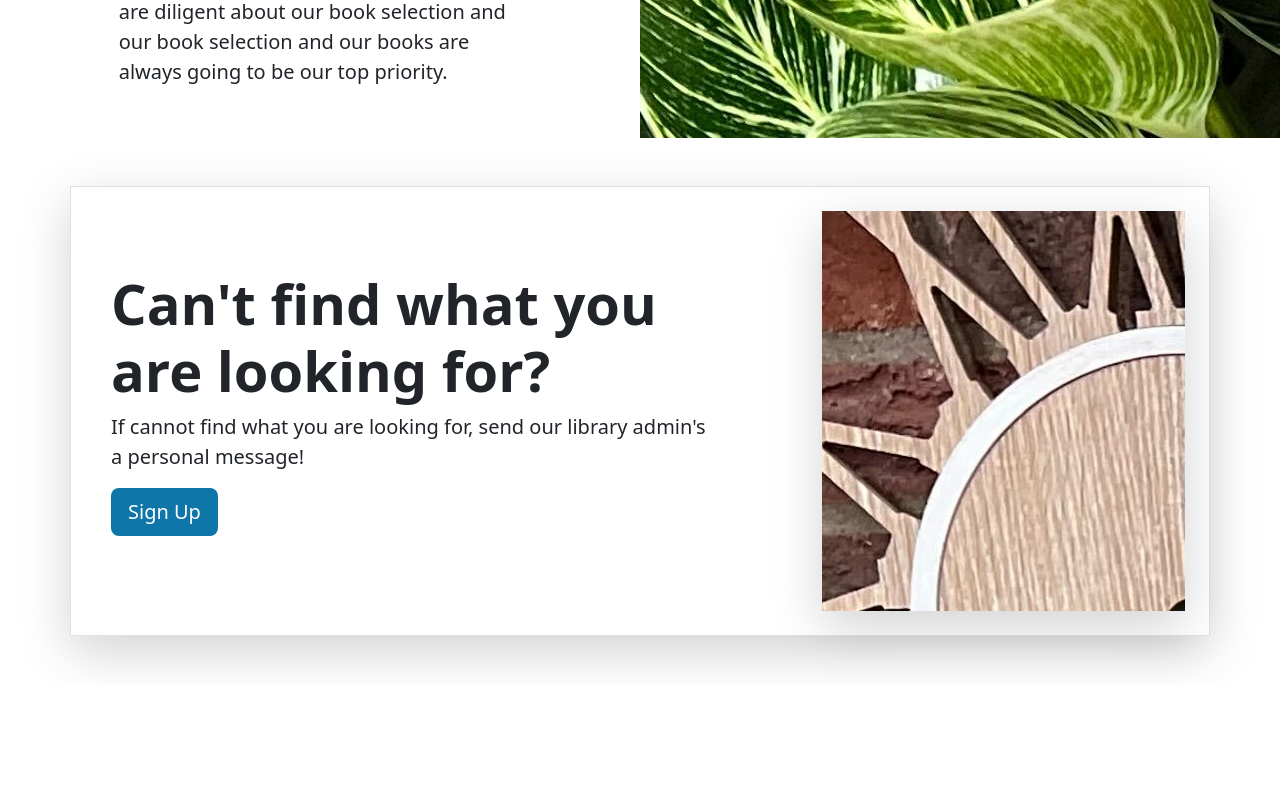
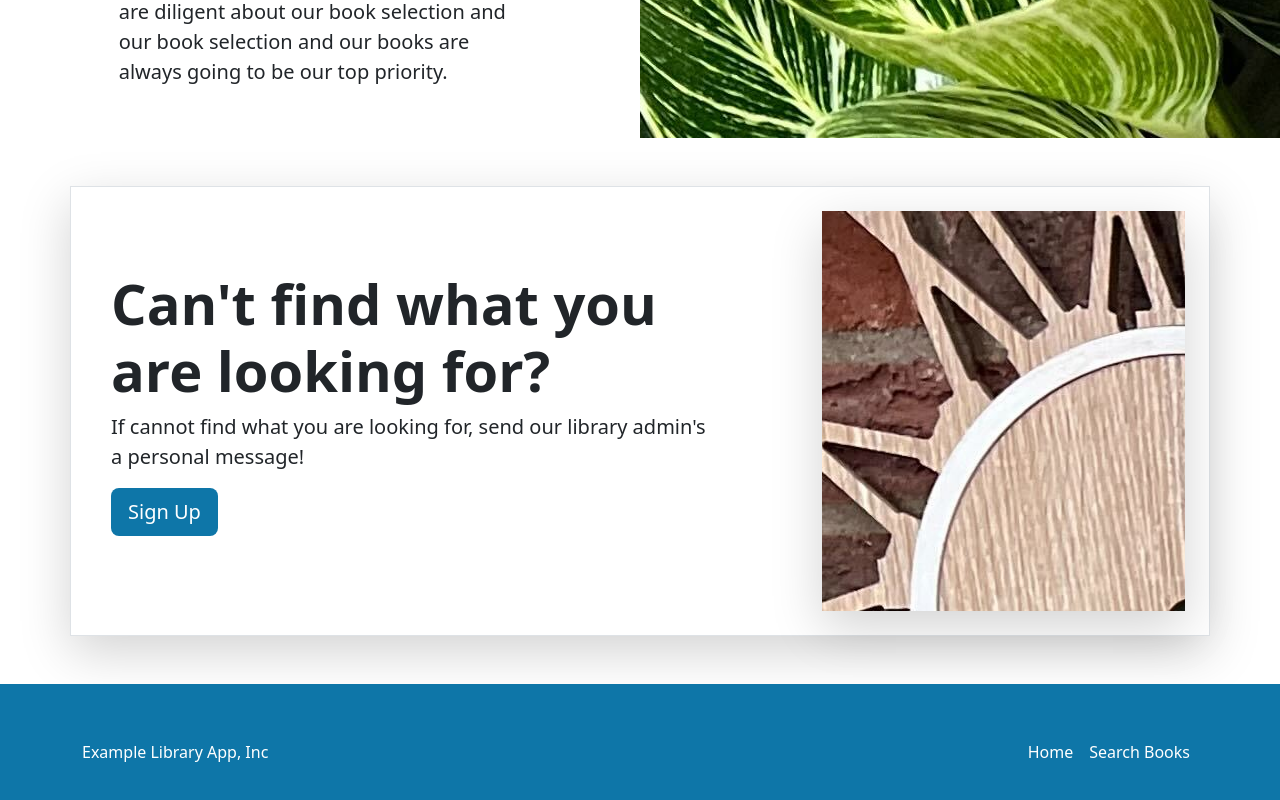
Before and after one commit to renangom/ReactLibraryApp, a React (Create React App) app: page / in a window 1280 px wide. Shown: the part 1786-2586 px from the top of the page. Before the commit the page ends 2470 px from the top, so only its background shows below. Built offline with nearby package versions, Linux system fonts and the light colour scheme.

Commit message:
Create footer component

```diff
--- a/src/App.tsx
+++ b/src/App.tsx
@@ -5,6 +5,7 @@
 import Carousel from './components/Carousel';
 import Heros from './components/Heros';
 import LibraryServices from './components/LibraryServices';
+import Footer from './components/Footer';
 
 function App() {
   return (
@@ -14,6 +15,7 @@
       <Carousel />
       <Heros />
       <LibraryServices />
+      <Footer />
     </div>
   );
 }
--- a/src/components/Footer/index.tsx
+++ b/src/components/Footer/index.tsx
@@ -2,8 +2,22 @@
 
 export default function Footer() {
   return (
-    <div>
-
+    <div className='main-color'>
+        <footer className='container d-flex flex-wrap justify-content-between align-items-center py-5 main-color'>
+            <p className='col-md-4 mb-0 text-white'>Example Library App, Inc</p>
+            <ul className="nav navbar-dark col-md-4 justify-content-end">
+                <li className="nav-item">
+                    <a href='#' className='nav-link px-2 text-white'>
+                        Home
+                    </a>
+                </li>
+                <li className="nav-item">
+                    <a href='#' className='nav-link px-2 text-white'>
+                        Search Books
+                    </a>
+                </li>
+            </ul>
+        </footer>
     </div>
   )
 }
```
